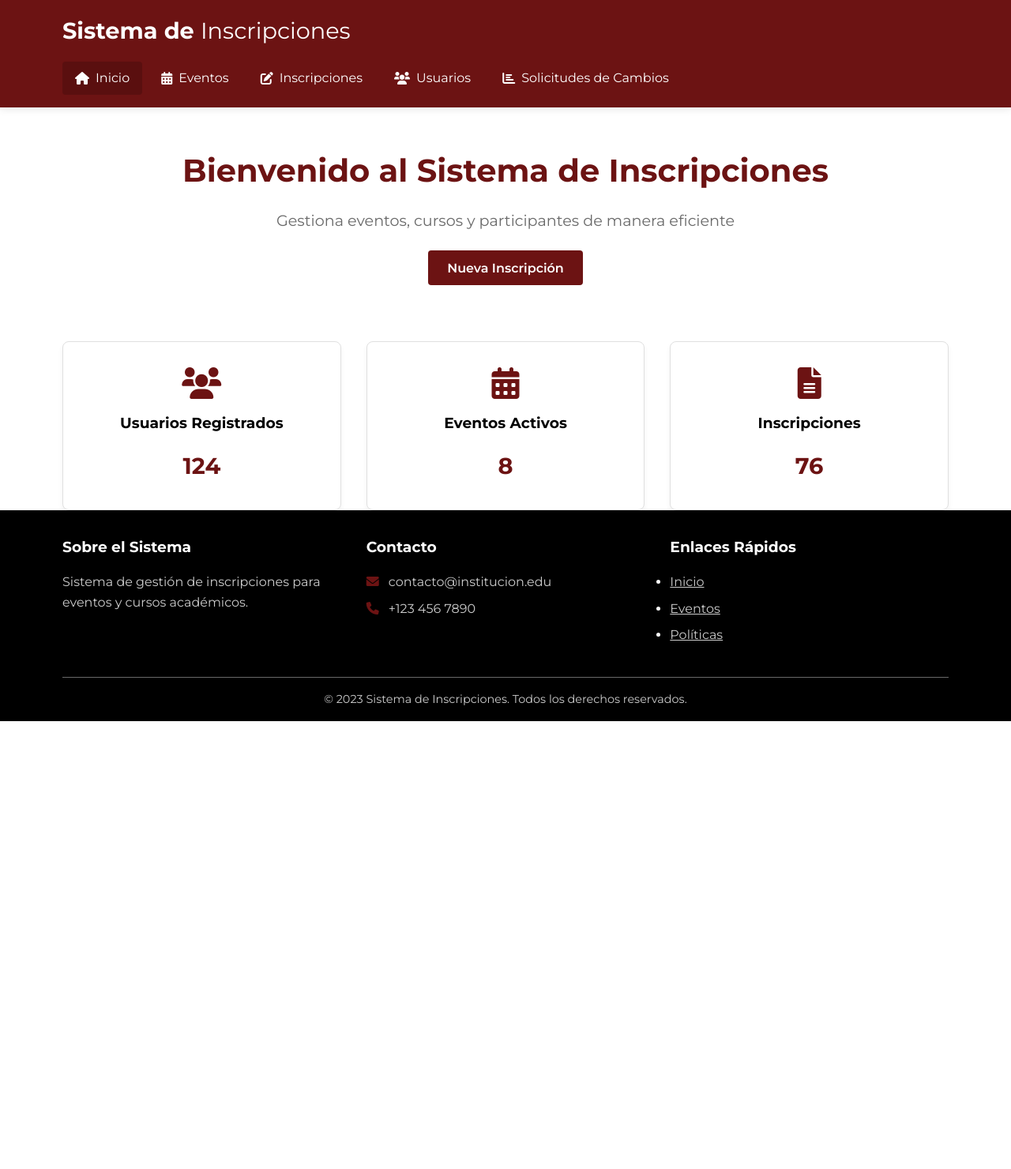
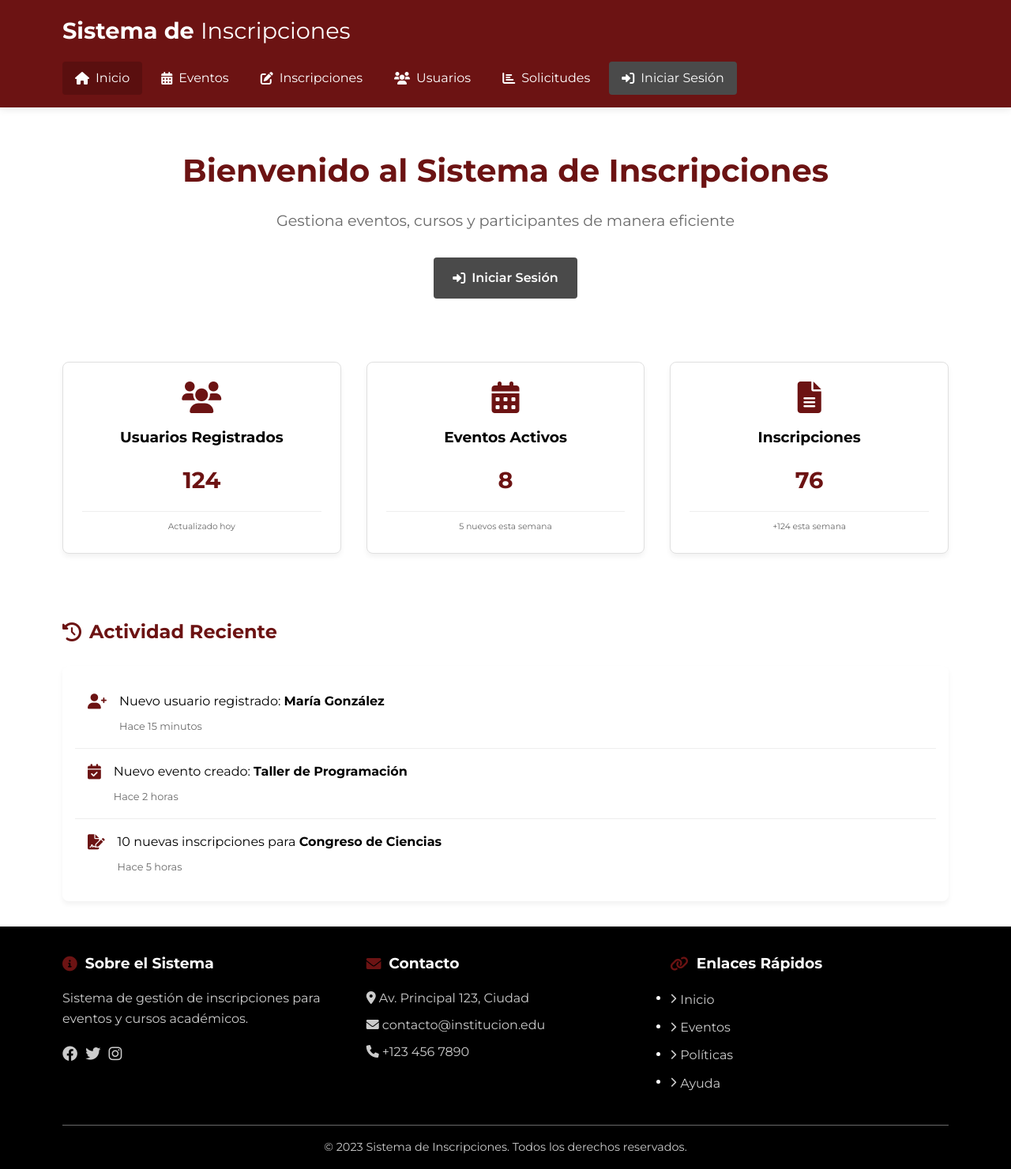
Before and after one commit to SebasIsd/Proyecto2P_Event, a PHP site: page / in a window 1280 px wide. Shown: the whole page at 79% size. Before the commit the page ends 913 px from the top, so only its background shows below. Run offline with PHP 8.4, Linux system fonts and the light colour scheme.

Commit message:
aumento de modal para el inicio de sesion

```diff
--- a/index.html
+++ b/index.html
@@ -22,34 +22,95 @@
                     <li><a href="#"><i class="fas fa-calendar-alt"></i> Eventos</a></li>
                     <li><a href="/usuarios/inscripciones/inscripciones.html"><i class="fas fa-edit"></i> Inscripciones</a></li>
                     <li><a href="#"><i class="fas fa-users"></i> Usuarios</a></li>
-                    <li><a href="/usuarios/SolicitudesCambios/solicitudCambios.html"><i class="fas fa-chart-bar"></i> Solicitudes de Cambios</a></li>
+                    <li><a href="/usuarios/SolicitudesCambios/solicitudCambios.html"><i class="fas fa-chart-bar"></i> Solicitudes</a></li>
+                    <li><a href="#" id="loginBtnNav" class="login-btn"><i class="fas fa-sign-in-alt"></i> Iniciar Sesión</a></li>
                 </ul>
             </nav>
         </div>
     </header>
 
+    <!-- Modal de Inicio de Sesión -->
+    <div id="loginModal" class="modal">
+        <div class="modal-content">
+            <span class="close-modal">&times;</span>
+            <h2><i class="fas fa-sign-in-alt"></i> Iniciar Sesión</h2>
+            <form id="loginForm">
+                <div class="form-group">
+                    <label for="username"><i class="fas fa-user"></i> Usuario:</label>
+                    <input type="text" id="username" class="form-control" placeholder="Ingrese su usuario" required>
+                </div>
+                <div class="form-group">
+                    <label for="password"><i class="fas fa-lock"></i> Contraseña:</label>
+                    <input type="password" id="password" class="form-control" placeholder="Ingrese su contraseña" required>
+                </div>
+                <button type="submit" class="btn-submit"><i class="fas fa-sign-in-alt"></i> Ingresar</button>
+                <div class="form-footer">
+                    <a href="#" id="forgotPassword"><i class="fas fa-question-circle"></i> ¿Olvidaste tu contraseña?</a>
+                </div>
+            </form>
+        </div>
+    </div>
+
     <main class="container">
         <section class="hero">
             <h2>Bienvenido al Sistema de Inscripciones</h2>
             <p>Gestiona eventos, cursos y participantes de manera eficiente</p>
-            <a href="/usuarios/inscripciones/inscripciones.html" class="btn-primary">Nueva Inscripción</a>
+            <div class="hero-buttons">
+                <a href="#" id="loginBtnHero" class="btn-secondary"><i class="fas fa-sign-in-alt"></i> Iniciar Sesión</a>
+            </div>
         </section>
 
         <section class="dashboard">
             <div class="card">
                 <i class="fas fa-users"></i>
                 <h3>Usuarios Registrados</h3>
-                <p id="total-usuarios">0</p>
+                <p id="total-usuarios">1,245</p>
+                <div class="card-footer">
+                    <small>Actualizado hoy</small>
+                </div>
             </div>
             <div class="card">
                 <i class="fas fa-calendar-alt"></i>
                 <h3>Eventos Activos</h3>
-                <p id="total-eventos">0</p>
+                <p id="total-eventos">28</p>
+                <div class="card-footer">
+                    <small>5 nuevos esta semana</small>
+                </div>
             </div>
             <div class="card">
                 <i class="fas fa-file-alt"></i>
                 <h3>Inscripciones</h3>
-                <p id="total-inscripciones">0</p>
+                <p id="total-inscripciones">3,742</p>
+                <div class="card-footer">
+                    <small>+124 esta semana</small>
+                </div>
+            </div>
+        </section>
+
+        <section class="recent-activity">
+            <h2><i class="fas fa-history"></i> Actividad Reciente</h2>
+            <div class="activity-list">
+                <div class="activity-item">
+                    <i class="fas fa-user-plus activity-icon"></i>
+                    <div class="activity-content">
+                        <p>Nuevo usuario registrado: <strong>María González</strong></p>
+                        <small>Hace 15 minutos</small>
+                    </div>
+                </div>
+                <div class="activity-item">
+                    <i class="fas fa-calendar-check activity-icon"></i>
+                    <div class="activity-content">
+                        <p>Nuevo evento creado: <strong>Taller de Programación</strong></p>
+                        <small>Hace 2 horas</small>
+                    </div>
+                </div>
+                <div class="activity-item">
+                    <i class="fas fa-file-signature activity-icon"></i>
+                    <div class="activity-content">
+                        <p>10 nuevas inscripciones para <strong>Congreso de Ciencias</strong></p>
+                        <small>Hace 5 horas</small>
+                    </div>
+                </div>
             </div>
         </section>
     </main>
@@ -58,20 +119,27 @@
         <div class="container">
             <div class="footer-content">
                 <div class="footer-section">
-                    <h3>Sobre el Sistema</h3>
+                    <h3><i class="fas fa-info-circle"></i> Sobre el Sistema</h3>
                     <p>Sistema de gestión de inscripciones para eventos y cursos académicos.</p>
+                    <div class="social-icons">
+                        <a href="#"><i class="fab fa-facebook"></i></a>
+                        <a href="#"><i class="fab fa-twitter"></i></a>
+                        <a href="#"><i class="fab fa-instagram"></i></a>
+                    </div>
                 </div>
                 <div class="footer-section">
-                    <h3>Contacto</h3>
+                    <h3><i class="fas fa-envelope"></i> Contacto</h3>
+                    <p><i class="fas fa-map-marker-alt"></i> Av. Principal 123, Ciudad</p>
                     <p><i class="fas fa-envelope"></i> contacto@institucion.edu</p>
                     <p><i class="fas fa-phone"></i> +123 456 7890</p>
                 </div>
                 <div class="footer-section">
-                    <h3>Enlaces Rápidos</h3>
+                    <h3><i class="fas fa-link"></i> Enlaces Rápidos</h3>
                     <ul>
-                        <li><a href="#">Inicio</a></li>
-                        <li><a href="#">Eventos</a></li>
-                        <li><a href="#">Políticas</a></li>
+                        <li><a href="#"><i class="fas fa-chevron-right"></i> Inicio</a></li>
+                        <li><a href="#"><i class="fas fa-chevron-right"></i> Eventos</a></li>
+                        <li><a href="#"><i class="fas fa-chevron-right"></i> Políticas</a></li>
+                        <li><a href="#"><i class="fas fa-chevron-right"></i> Ayuda</a></li>
                     </ul>
                 </div>
             </div>
@@ -82,5 +150,29 @@
     </footer>
 
     <script src="/styles/script.js"></script>
+    <script src="/styles/login.js"></script>
+
+    <script>
+        // Animación de carga para las tarjetas
+        document.addEventListener('DOMContentLoaded', function() {
+            // Animación de aparición para las tarjetas
+            const cards = document.querySelectorAll('.card');
+            cards.forEach((card, index) => {
+                setTimeout(() => {
+                    card.style.opacity = '1';
+                    card.style.transform = 'translateY(0)';
+                }, index * 200);
+            });
+
+            // Animación para los items de actividad
+            const activities = document.querySelectorAll('.activity-item');
+            activities.forEach((item, index) => {
+                setTimeout(() => {
+                    item.style.opacity = '1';
+                    item.style.transform = 'translateX(0)';
+                }, index * 150 + 600);
+            });
+        });
+    </script>
 </body>
 </html>
--- a/styles/css/style.css
+++ b/styles/css/style.css
@@ -5,6 +5,9 @@
     --light-gray: #696969;
     --white: #ffffff;
     --hover-color: #5a0f0f;
+    --secondary-btn-color: #4a4a4a;
+    --card-shadow: 0 4px 6px rgba(0, 0, 0, 0.05);
+    --card-hover-shadow: 0 10px 20px rgba(0, 0, 0, 0.1);
 }
 
 * {
@@ -51,6 +54,7 @@ nav ul {
     display: flex;
     list-style: none;
     margin-top: 1rem;
+    flex-wrap: wrap;
 }
 
 nav ul li a {
@@ -105,10 +109,16 @@ main {
     text-decoration: none;
     font-weight: 600;
     transition: background-color 0.3s;
+    display: inline-flex;
+    align-items: center;
 }
 
 .btn-primary:hover {
     background-color: var(--hover-color);
+}
+
+.btn-primary i {
+    margin-right: 8px;
 }
 
 .dashboard {
@@ -122,15 +132,17 @@ main {
     background-color: var(--white);
     border: 1px solid #e0e0e0;
     border-radius: 8px;
-    padding: 2rem;
+    padding: 1.5rem;
     text-align: center;
-    box-shadow: 0 4px 6px rgba(0, 0, 0, 0.05);
-    transition: transform 0.3s, box-shadow 0.3s;
+    box-shadow: var(--card-shadow);
+    transition: transform 0.3s, box-shadow 0.3s, opacity 0.5s;
+    opacity: 0;
+    transform: translateY(20px);
 }
 
 .card:hover {
     transform: translateY(-5px);
-    box-shadow: 0 10px 20px rgba(0, 0, 0, 0.1);
+    box-shadow: var(--card-hover-shadow);
 }
 
 .card i {
@@ -148,6 +160,68 @@ main {
     font-size: 1.8rem;
     font-weight: 700;
     color: var(--primary-color);
+    margin-bottom: 0.5rem;
+}
+
+.card-footer {
+    margin-top: 1rem;
+    padding-top: 0.5rem;
+    border-top: 1px solid #eee;
+    color: var(--light-gray);
+    font-size: 0.8rem;
+}
+
+/* Recent Activity */
+.recent-activity {
+    margin-top: 3rem;
+    padding: 2rem 0;
+}
+
+.recent-activity h2 {
+    color: var(--primary-color);
+    margin-bottom: 1.5rem;
+    display: flex;
+    align-items: center;
+}
+
+.recent-activity h2 i {
+    margin-right: 10px;
+}
+
+.activity-list {
+    background: var(--white);
+    border-radius: 8px;
+    box-shadow: var(--card-shadow);
+    padding: 1rem;
+}
+
+.activity-item {
+    display: flex;
+    padding: 1rem;
+    border-bottom: 1px solid #eee;
+    opacity: 0;
+    transform: translateX(-20px);
+    transition: opacity 0.5s, transform 0.5s;
+}
+
+.activity-item:last-child {
+    border-bottom: none;
+}
+
+.activity-icon {
+    font-size: 1.2rem;
+    color: var(--primary-color);
+    margin-right: 1rem;
+    margin-top: 3px;
+}
+
+.activity-content p {
+    margin-bottom: 0.3rem;
+}
+
+.activity-content small {
+    color: var(--light-gray);
+    font-size: 0.8rem;
 }
 
 /* Footer */
@@ -168,20 +242,53 @@ footer {
 .footer-section h3 {
     margin-bottom: 1rem;
     color: var(--white);
+    display: flex;
+    align-items: center;
+}
+
+.footer-section h3 i {
+    margin-right: 10px;
+    color: var(--primary-color);
 }
 
 .footer-section p, .footer-section a {
     color: #cccccc;
     margin-bottom: 0.5rem;
     display: block;
+    text-decoration: none;
 }
 
 .footer-section a:hover {
     color: var(--white);
 }
 
-.footer-section i {
-    margin-right: 8px;
+.footer-section ul li {
+    margin-bottom: 0.5rem;
+}
+
+.footer-section ul li a {
+    display: flex;
+    align-items: center;
+}
+
+.footer-section ul li a i {
+    margin-right: 5px;
+    font-size: 0.8rem;
+}
+
+.social-icons {
+    display: flex;
+    margin-top: 1rem;
+    gap: 10px;
+}
+
+.social-icons a {
+    color: #cccccc;
+    font-size: 1.2rem;
+    transition: color 0.3s;
+}
+
+.social-icons a:hover {
     color: var(--primary-color);
 }
 
@@ -193,7 +300,134 @@ footer {
     font-size: 0.9rem;
 }
 
-/* Formularios (se usará en otras páginas) */
+/* Login Button Styles */
+.login-btn {
+    background-color: var(--secondary-btn-color);
+    color: var(--white);
+    padding: 0.5rem 1rem;
+    border-radius: 4px;
+    transition: background-color 0.3s;
+}
+
+.login-btn:hover {
+    background-color: #3a3a3a;
+}
+
+.btn-secondary {
+    background-color: var(--secondary-btn-color);
+    color: var(--white);
+    padding: 0.8rem 1.5rem;
+    border: none;
+    border-radius: 4px;
+    text-decoration: none;
+    font-weight: 600;
+    transition: background-color 0.3s;
+    display: inline-flex;
+    align-items: center;
+}
+
+.btn-secondary:hover {
+    background-color: #3a3a3a;
+}
+
+.btn-secondary i {
+    margin-right: 8px;
+}
+
+.hero-buttons {
+    display: flex;
+    justify-content: center;
+    gap: 1rem;
+    flex-wrap: wrap;
+}
+
+/* Modal de inicio de sesión */
+.modal {
+    display: none;
+    position: fixed;
+    z-index: 1000;
+    left: 0;
+    top: 0;
+    width: 100%;
+    height: 100%;
+    background-color: rgba(0, 0, 0, 0.7);
+    overflow: auto;
+    opacity: 0;
+    transition: opacity 0.3s;
+}
+
+.modal.show {
+    opacity: 1;
+}
+
+.modal-content {
+    background-color: var(--white);
+    margin: 10% auto;
+    padding: 2rem;
+    border-radius: 8px;
+    width: 90%;
+    max-width: 400px;
+    box-shadow: 0 5px 15px rgba(0, 0, 0, 0.3);
+    position: relative;
+    transform: translateY(-20px);
+    transition: transform 0.3s ease-out, opacity 0.3s;
+}
+
+.modal.show .modal-content {
+    transform: translateY(0);
+}
+
+.modal-content h2 {
+    color: var(--primary-color);
+    margin-bottom: 1.5rem;
+    text-align: center;
+    display: flex;
+    justify-content: center;
+    align-items: center;
+}
+
+.modal-content h2 i {
+    margin-right: 10px;
+}
+
+.close-modal {
+    position: absolute;
+    top: 15px;
+    right: 20px;
+    color: var(--light-gray);
+    font-size: 1.5rem;
+    font-weight: bold;
+    cursor: pointer;
+    transition: color 0.3s;
+}
+
+.close-modal:hover {
+    color: var(--primary-color);
+}
+
+.form-footer {
+    margin-top: 1.5rem;
+    text-align: center;
+}
+
+.form-footer a {
+    color: var(--primary-color);
+    text-decoration: none;
+    font-size: 0.9rem;
+    display: flex;
+    justify-content: center;
+    align-items: center;
+}
+
+.form-footer a:hover {
+    text-decoration: underline;
+}
+
+.form-footer a i {
+    margin-right: 5px;
+}
+
+/* Formularios */
 .form-container {
     max-width: 800px;
     margin: 2rem auto;
```
Also changed, not shown: other parts of styles/css/style.css (+110 -0 lines), styles/login.js (added, +191 -0 lines).
